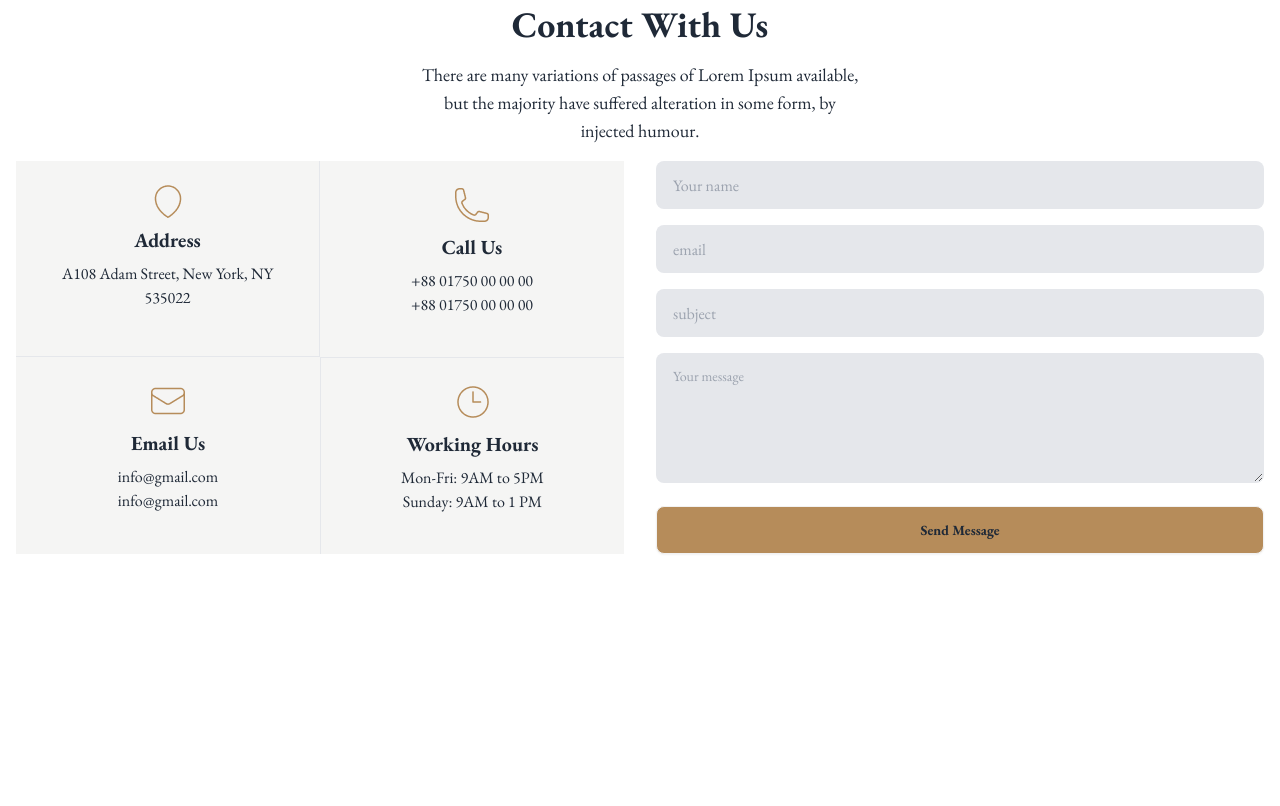
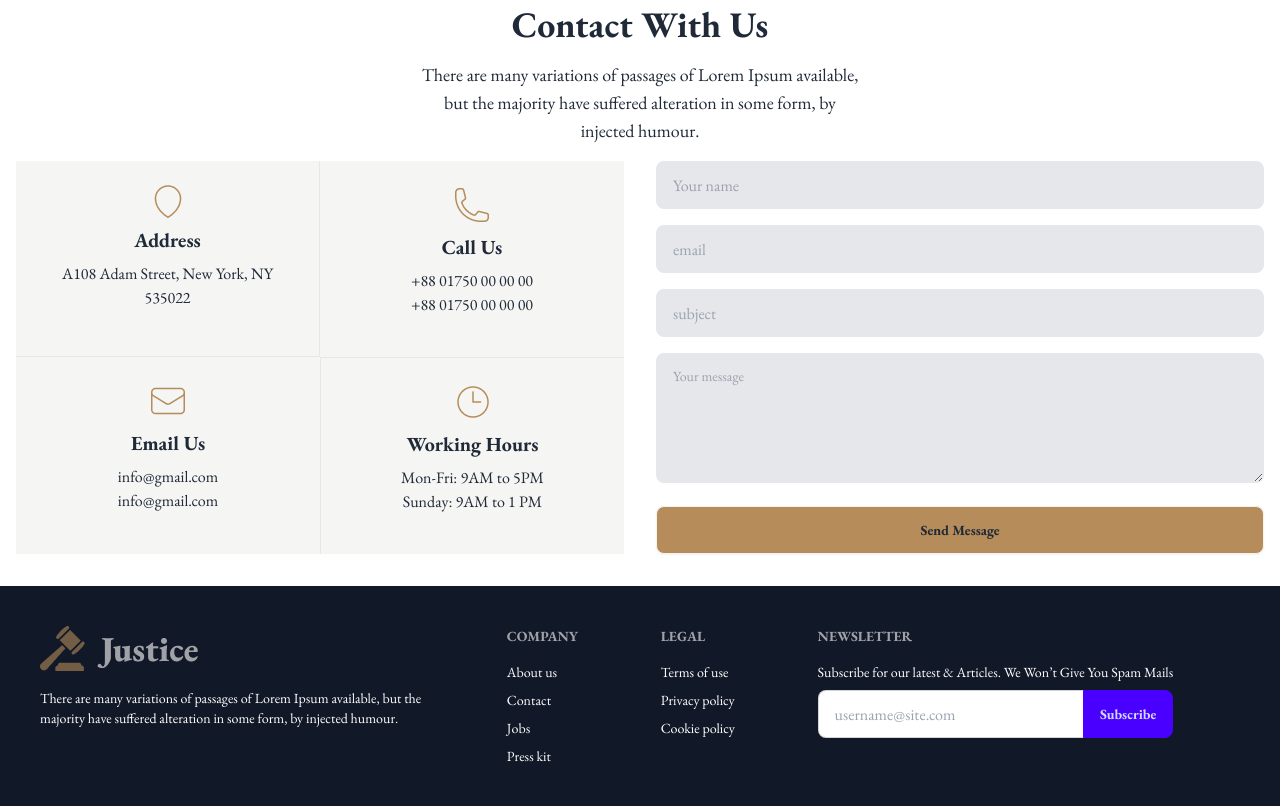
Before and after one commit to rahatfaruk/legal-solution-ph, a plain HTML site: page index.html in a window 1280 px wide. Shown: the part 2564-3370 px from the top of the page. Before the commit the page ends 3150 px from the top, so only its background shows below. Drawn offline with nearby package versions, Linux system fonts and the light colour scheme.

Commit message:
footer added

```diff
--- a/index.html
+++ b/index.html
@@ -343,5 +343,38 @@
       </div>
     </section>
   </main>
+
+  <footer class="bg-gray-900 ">
+    <div class="footer container mx-auto text-white p-10 text-base-content place-items-center md:place-items-start text-center md:text-left">
+      <nav class="max-w-sm">
+        <header class="footer-title mx-auto md:mx-0"><img src="./images/logo.png" alt=""></header>
+        <p>There are many variations of passages of Lorem Ipsum available, but the majority have suffered alteration in some form, by injected humour.</p>
+      </nav>
+      <nav class="place-items-center md:place-items-start">
+        <header class="footer-title">Company</header>
+        <a class="link link-hover">About us</a>
+        <a class="link link-hover">Contact</a>
+        <a class="link link-hover">Jobs</a>
+        <a class="link link-hover">Press kit</a>
+      </nav>
+      <nav class="place-items-center md:place-items-start">
+        <header class="footer-title">Legal</header>
+        <a class="link link-hover">Terms of use</a>
+        <a class="link link-hover">Privacy policy</a>
+        <a class="link link-hover">Cookie policy</a>
+      </nav>
+      <form class="place-items-center md:place-items-start">
+        <header class="footer-title">Newsletter</header>
+        <p>Subscribe for our latest & Articles. We Won’t Give You Spam Mails</p>
+        <fieldset class="form-control w-full">
+          <div class="join">
+            <input type="text" placeholder="username@site.com" class="input input-bordered join-item flex-1" />
+            <button class="btn btn-primary join-item">Subscribe</button>
+          </div>
+        </fieldset>
+      </form>
+    </div>
+
+  </footer>
 </body>
 </html>
```
